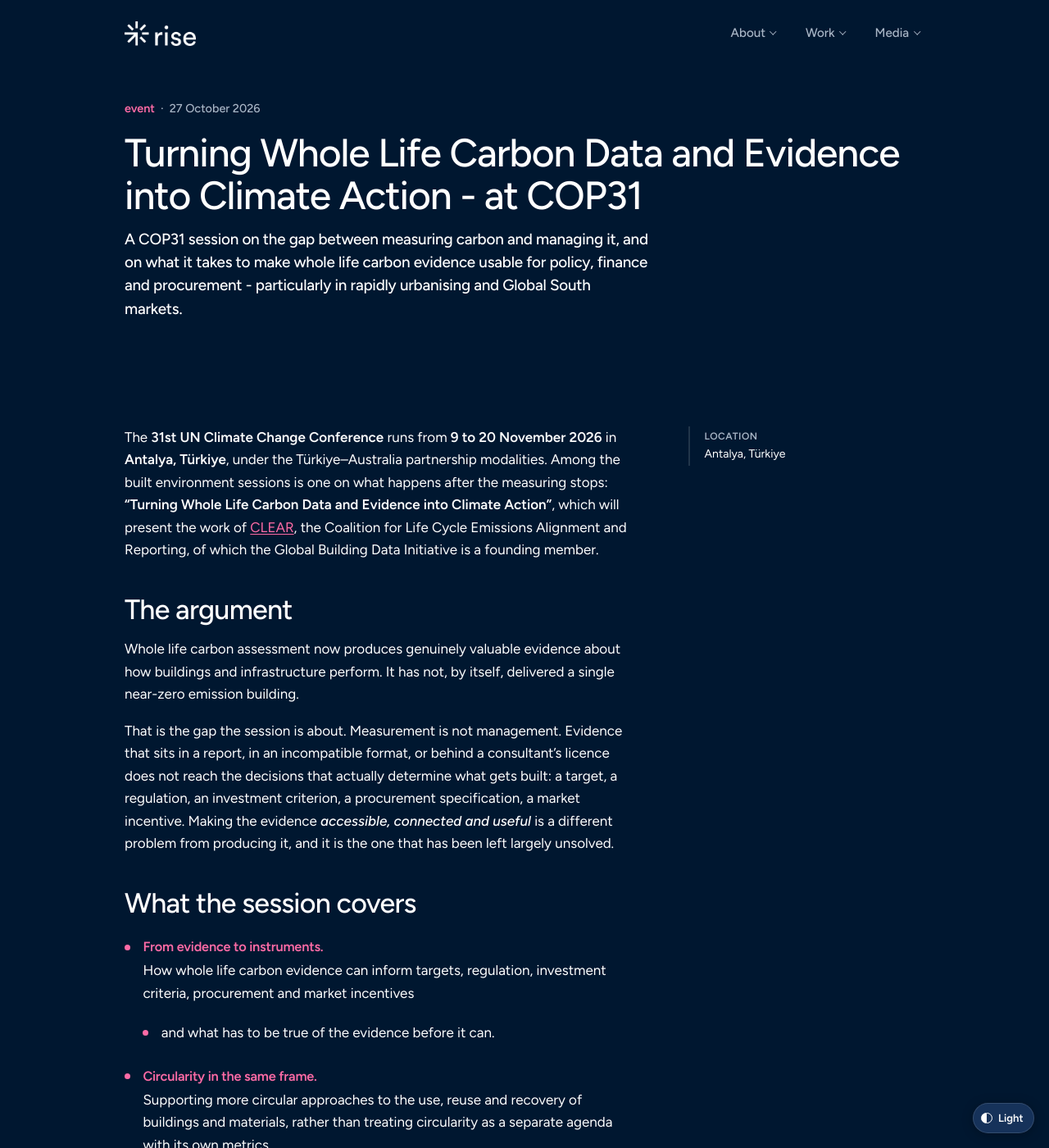
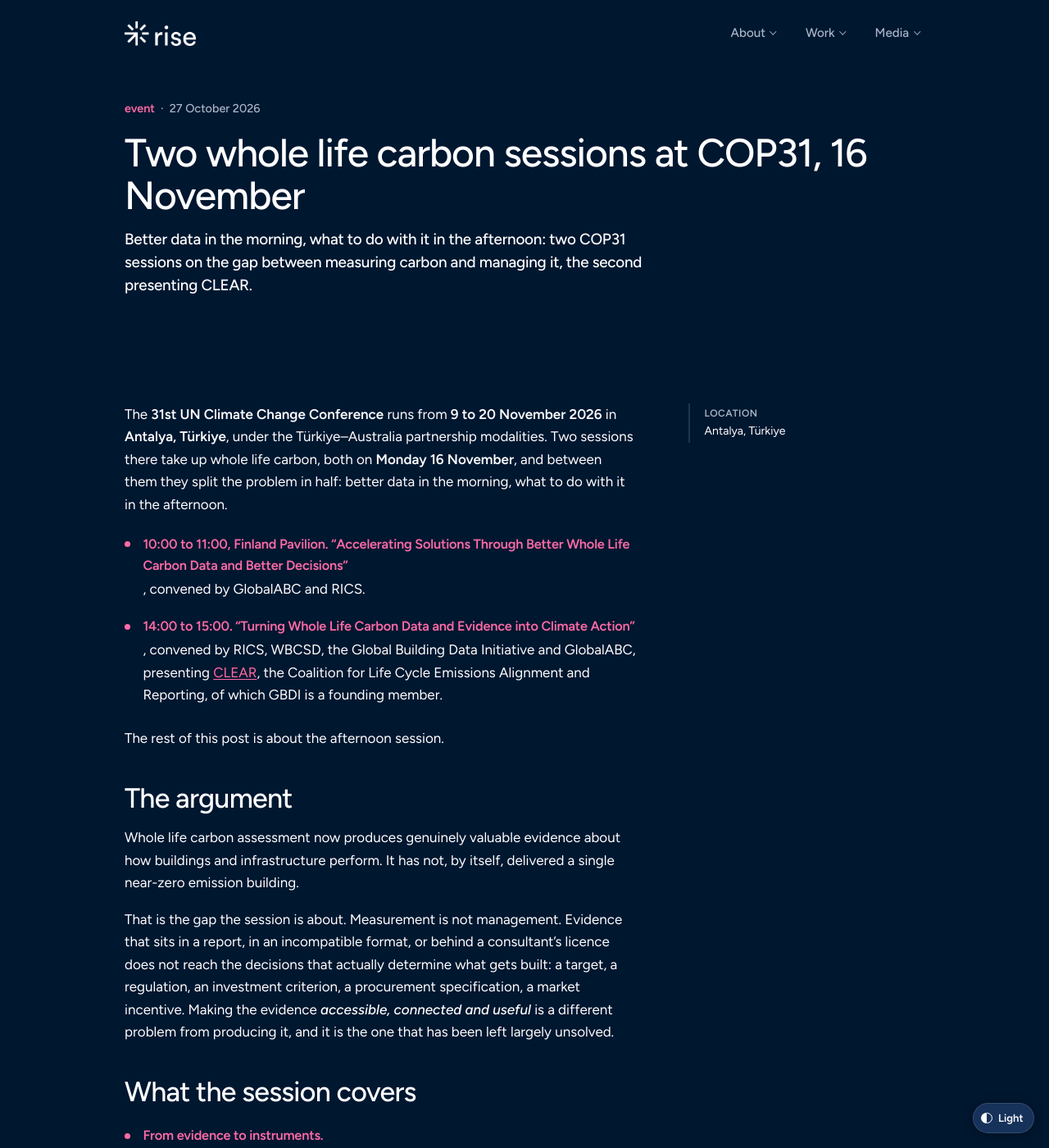
Before and after one commit to mroeck/riselabs.at, a Jekyll site: the page built from _posts/2026-10-27-cop31-whole-life-carbon-session.md, in a window 1280 px wide and 1400 px high. Shown: the whole window at 82% size. Built offline with Jekyll 4.4.1, drawn with Linux system fonts in a browser that asks for light colours; some web fonts are replaced; some of the changed text lies outside the part shown.

Commit message:
COP31: two sessions, both on 16 November (H8)
Martin, 3 Nov, answering H8 for this post. There are two whole life carbon
sessions and they are both on Monday 16 November:

  10:00-11:00, Finland Pavilion, "Accelerating Solutions Through Better Whole
  Life Carbon Data and Better Decisions", GlobalABC and RICS

  14:00-15:00, "Turning Whole Life Carbon Data and Evidence into Climate
  Action", RICS, WBCSD, GBDI and GlobalABC, presenting CLEAR

The post was about the second one and was titled after it, so the opening now
gives both and says which one the rest of the post is about. Nothing is
claimed about RISE's part in the morning session: Martin called both relevant
to us, which is not the same as presenting, and nothing here says otherwise.

event_month and its "session date to be confirmed" line are gone, replaced by
event_start and event_end on 16 November. The end was the end of the
conference while the day was unknown; the post is about these two hours, so
it now leaves "Coming up" after the 16th rather than the 20th. The strip shows
16 NOV and sorts ahead of the Mumbai panel on the 26th.

Still open in H8: dates for other event posts, and registration links, which
do not exist yet for either session.

Co-Authored-By: Claude Opus 5 <noreply@anthropic.com>
Claude-Session: https://claude.ai/code/session_013yvRdL5WvGEbo8a8kksApF

```diff
--- a/_posts/2026-10-27-cop31-whole-life-carbon-session.md
+++ b/_posts/2026-10-27-cop31-whole-life-carbon-session.md
@@ -2,25 +2,21 @@
 layout: post
 type: event
 # Event fields (N6, 2 Nov 2026), read from this post's own body.
-# event_start: waiting on H8, the session's day within COP31.
-# event_month is the fallback for a date known only to the month: the body
-# gives the conference as 9 to 20 November 2026, so the month is a fact and
-# the day is not. "Coming up" shows it as "Nov 2026, session date to be
-# confirmed" and sorts it on the first of that month. Delete this line when
-# event_start is known.
-event_month: 2026-11
-# The conference itself ends on 20 November, which the body states, so the
-# session cannot be ahead after that date even though its day is unknown.
-# This is what drops it out of "Coming up" on the 21st.
-event_end: 2026-11-20
+# H8 answered by Martin on 3 Nov 2026: both sessions are on 16 November, and
+# there are two of them rather than one. `event_month` and its "date to be
+# confirmed" line are gone with it, and `event_end` is the day itself rather
+# than the end of the conference: the post is about these two hours, not
+# about COP31.
+event_start: 2026-11-16
+event_end: 2026-11-16
 location: "Antalya, Türkiye"
 format: in person
 projects:
   - global-building-data-initiative
 people:
   - martin-roeck
-title: "Turning Whole Life Carbon Data and Evidence into Climate Action - at COP31"
-summary: "A COP31 session on the gap between measuring carbon and managing it, and on what it takes to make whole life carbon evidence usable for policy, finance and procurement - particularly in rapidly urbanising and Global South markets."
+title: "Two whole life carbon sessions at COP31, 16 November"
+summary: "Better data in the morning, what to do with it in the afternoon: two COP31 sessions on the gap between measuring carbon and managing it, the second presenting CLEAR."
 # A header image would help: the CLEAR identity, or a figure showing how
 # building-level evidence connects to stock-level baselines.
 # hero: /assets/img/posts/cop31-clear-session.jpg
@@ -29,12 +25,24 @@ summary: "A COP31 session on the gap between measuring carbon and managing it, a
 
 The **31st UN Climate Change Conference** runs from **9 to 20 November 2026**
 in **Antalya, Türkiye**, under the Türkiye–Australia partnership modalities.
-Among the built environment sessions is one on what happens after the
-measuring stops: **"Turning Whole Life Carbon Data and Evidence into Climate
-Action"**, which will present the work of
-[CLEAR](/news/2026/clear-coalition-launch/), the Coalition for Life Cycle
-Emissions Alignment and Reporting, of which the Global Building Data
-Initiative is a founding member.
+Two sessions there take up whole life carbon, both on **Monday 16 November**,
+and between them they split the problem in half: better data in the morning,
+what to do with it in the afternoon.
+
+<div class="findings" markdown="1">
+
+- **10:00 to 11:00, Finland Pavilion. "Accelerating Solutions Through Better
+  Whole Life Carbon Data and Better Decisions"**, convened by GlobalABC and
+  RICS.
+- **14:00 to 15:00. "Turning Whole Life Carbon Data and Evidence into Climate
+  Action"**, convened by RICS, WBCSD, the Global Building Data Initiative and
+  GlobalABC, presenting [CLEAR](/news/2026/clear-coalition-launch/), the
+  Coalition for Life Cycle Emissions Alignment and Reporting, of which GBDI is
+  a founding member.
+
+</div>
+
+The rest of this post is about the afternoon session.
 
 <h2>The argument</h2>
 
@@ -94,5 +102,5 @@ practitioners; data and technology providers; and anyone working on national
 building decarbonisation strategies - particularly in emerging and Global
 South markets.
 
-<p class="muted small">The session's exact time, venue and speaker
-line-up will be confirmed closer to the conference.</p>
+<p class="muted small">The venue for the afternoon session and the speaker
+line-up for both will be confirmed closer to the conference.</p>
```
Also changed, not shown: docs/07-review-implementation.md (+38 -1 lines).
